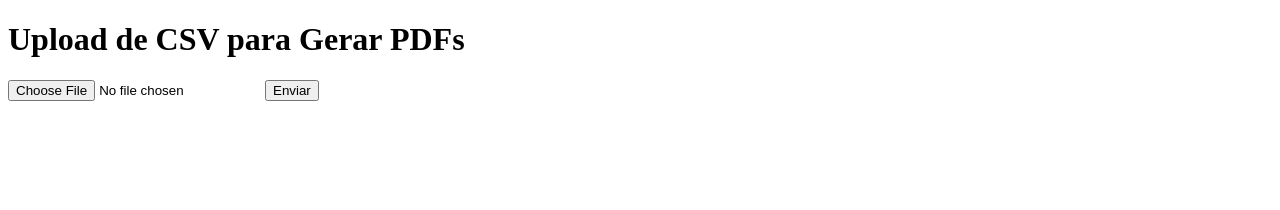
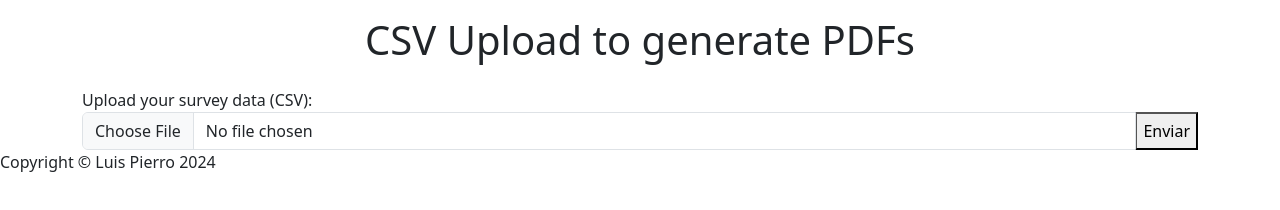
Before and after one commit to luispierro/albi-pdf-reader, a website: page public/index.html in a window 1280 px wide. Drawn offline with nearby package versions, Linux system fonts and the light colour scheme.

Commit message:
Structures the html
Restructure the html to better presented

```diff
--- a/pdf-reader.js
+++ b/pdf-reader.js
@@ -60,7 +60,7 @@ async function gerarTabelaPDF_HTML(dados) {
     <head>
         <style>
             body { font-family: Arial, sans-serif; font-size: 12px; }
-            table { border-collapse: collapse; width: 100%; table-layout: fixed; font-size: 9px;}
+            table { border-collapse: collapse; width: 80%; table-layout: fixed; font-size: 12px;}
             th, td { border: 1px solid #333; padding: 5px; word-wrap: break-word; }
             thead { display: table-header-group; }
         </style>
--- a/public/index.html
+++ b/public/index.html
@@ -1,29 +1,38 @@
 <!DOCTYPE html>
-<html lang="pt-br">
+<html lang="en-US">
 <head>
-  <meta charset="UTF-8">
-  <title>Gerar PDFs</title>
+    <meta charset="UTF-8">
+    <meta name="viewport" content="width=device-width, initial-scale=1.0">
+    <meta name="description" content="CSV to PDF website developed as a test for ALBI">
+    <meta name="keywords" content="csv, data, analysis, pdf">
+    <meta name="author" content="Luis Pierro">
+    <title>PDF Generator</title>
+    <link href="https://cdn.jsdelivr.net/npm/bootstrap@5.3.3/dist/css/bootstrap.min.css" rel="stylesheet" integrity="sha384-QWTKZyjpPEjISv5WaRU9OFeRpok6YctnYmDr5pNlyT2bRjXh0JMhjY6hW+ALEwIH" crossorigin="anonymous">
+    <link rel="stylesheet" href="/static/style/style.css">
 </head>
 <body>
-  <h1>Upload de CSV para Gerar PDFs</h1>
-  <form id="uploadForm">
-    <input type="file" name="csvfile" accept=".csv" required>
-    <button type="submit">Enviar</button>
-  </form>
-  <script>
-    document.getElementById('uploadForm').addEventListener('submit', async (e) => {
-      e.preventDefault();
-      const formData = new FormData(e.target);
-      const resp = await fetch('/upload', { method: 'POST', body: formData });
-      if (!resp.ok) { alert("Erro ao gerar PDFs"); return; }
-      const blob = await resp.blob();
-      const url = URL.createObjectURL(blob);
-      const a = document.createElement('a');
-      a.href = url;
-      a.download = 'pdfs_gerados.zip';
-      a.click();
-      URL.revokeObjectURL(url);
-    });
-  </script>
+    <header class="container-fluid">
+        <div class="row pt-3">
+            <div class="col-12 text-center">
+                <h1>CSV Upload to generate PDFs</h1>
+            </div>
+        </div>
+    </header>
+    <main class="container">
+        <div class="row pt-3">
+            <form id="uploadForm" enctype="multipart/form-data">
+                <label for="file-input">Upload your survey data (CSV):</label><br>
+                <div class="input-group">
+                    <input type="file" id="file-input" class="form-control" name="csvfile" accept=".csv" aria-label="Upload File" required>
+                    <button type="submit">Enviar</button>
+                </div>
+            </form>
+        </div>
+    </main>
+    <footer>
+        <p>Copyright © Luis Pierro 2024</p>
+    </footer>
+    <script src="https://cdn.jsdelivr.net/npm/bootstrap@5.3.3/dist/js/bootstrap.bundle.min.js" integrity="sha384-YvpcrYf0tY3lHB60NNkmXc5s9fDVZLESaAA55NDzOxhy9GkcIdslK1eN7N6jIeHz" crossorigin="anonymous"></script>
+    <script src="/static/script/script.js"></script>
 </body>
 </html>
--- /dev/null
+++ b/public/static/script/script.js
@@ -0,0 +1,13 @@
+document.getElementById('uploadForm').addEventListener('submit', async (e) => {
+    e.preventDefault();
+    const formData = new FormData(e.target);
+    const resp = await fetch('/upload', { method: 'POST', body: formData });
+    if (!resp.ok) { alert("Erro ao gerar PDFs"); return; }
+    const blob = await resp.blob();
+    const url = URL.createObjectURL(blob);
+    const a = document.createElement('a');
+    a.href = url;
+    a.download = 'pdfs_gerados.zip';
+    a.click();
+    URL.revokeObjectURL(url);
+});
```
Also changed, not shown: public/static/style/style.css (added).
